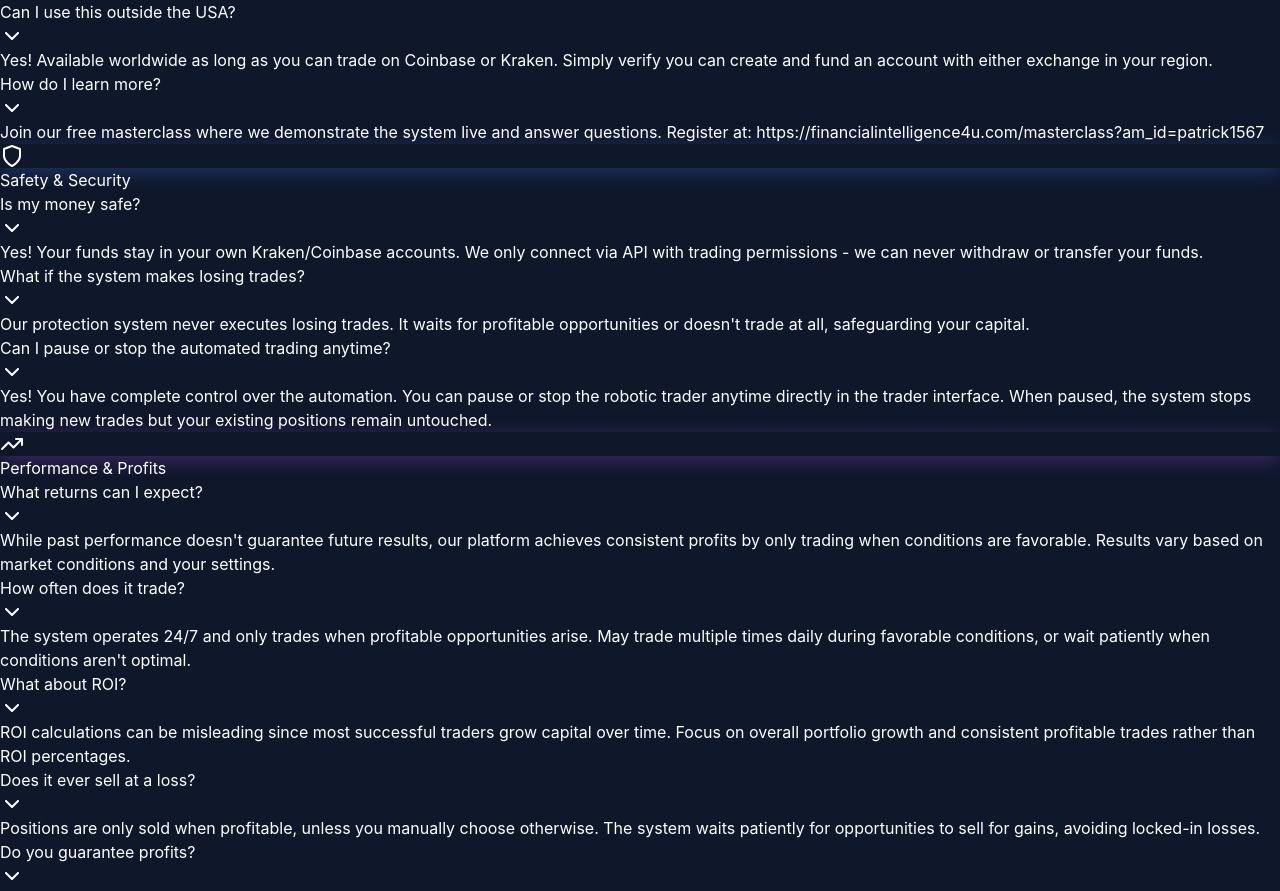
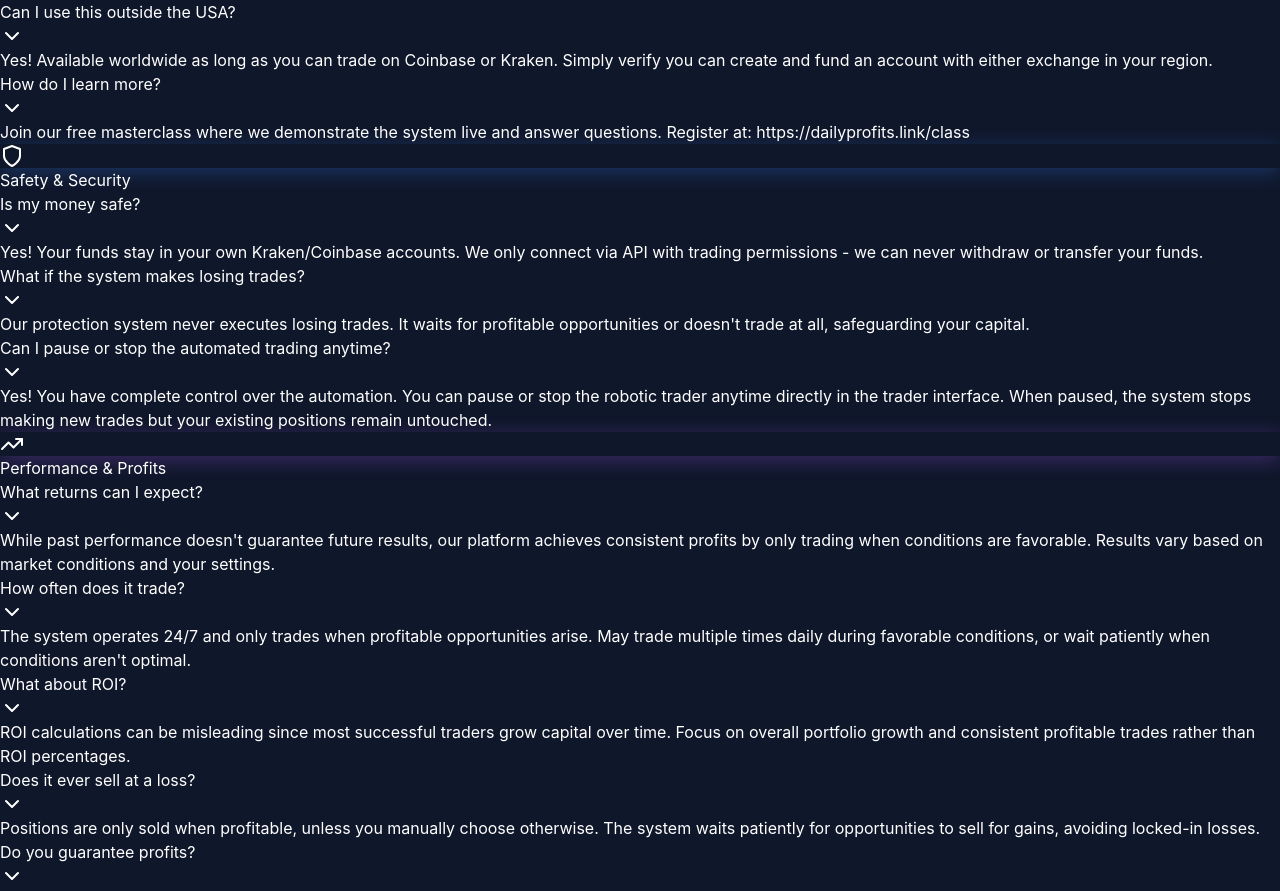
Before and after one commit to patjenkinsGIT/myrobotictrader, a React (Vite) app: page / in a window 1280 px wide. Shown: the part 6049-6940 px from the top of the page. Built offline with nearby package versions, Linux system fonts and the light colour scheme.

Commit message:
Branded Link Updates-faq fix

```diff
--- a/src/components/FAQ.tsx
+++ b/src/components/FAQ.tsx
@@ -47,7 +47,7 @@ const faqData = [
               rel="noopener noreferrer"
               className="text-purple-300 hover:text-purple-200 underline transition-colors duration-200"
             >
-              https://financialintelligence4u.com/masterclass?am_id=patrick1567
+              https://dailyprofits.link/class
             </a>
           </>
         ),
```
